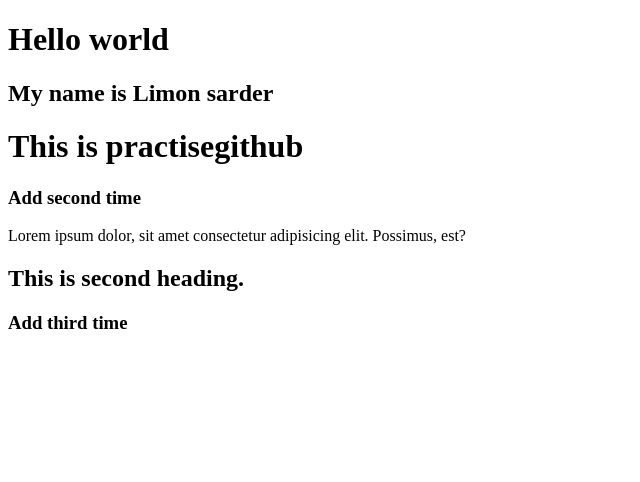
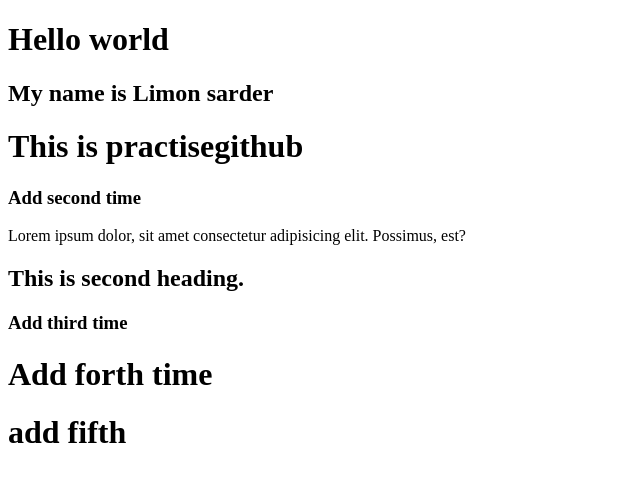
Before and after one commit to Limonsarder/Practisegithub, a plain HTML site: page index.html in a window 1280 px wide. Shown: the whole page, without its empty margins (0-640 px from the left). Drawn offline with Linux system fonts and the light colour scheme.

Commit message:
add fifth

```diff
--- a/index.html
+++ b/index.html
@@ -13,5 +13,7 @@
     <p>Lorem ipsum dolor, sit amet consectetur adipisicing elit. Possimus, est?</p>
     <h2>This is second heading.</h2>
     <h3>Add third time</h3>
+    <h1>Add forth time</h1>
+    <h1>add fifth</h1>
   </body>
 </html>
```
